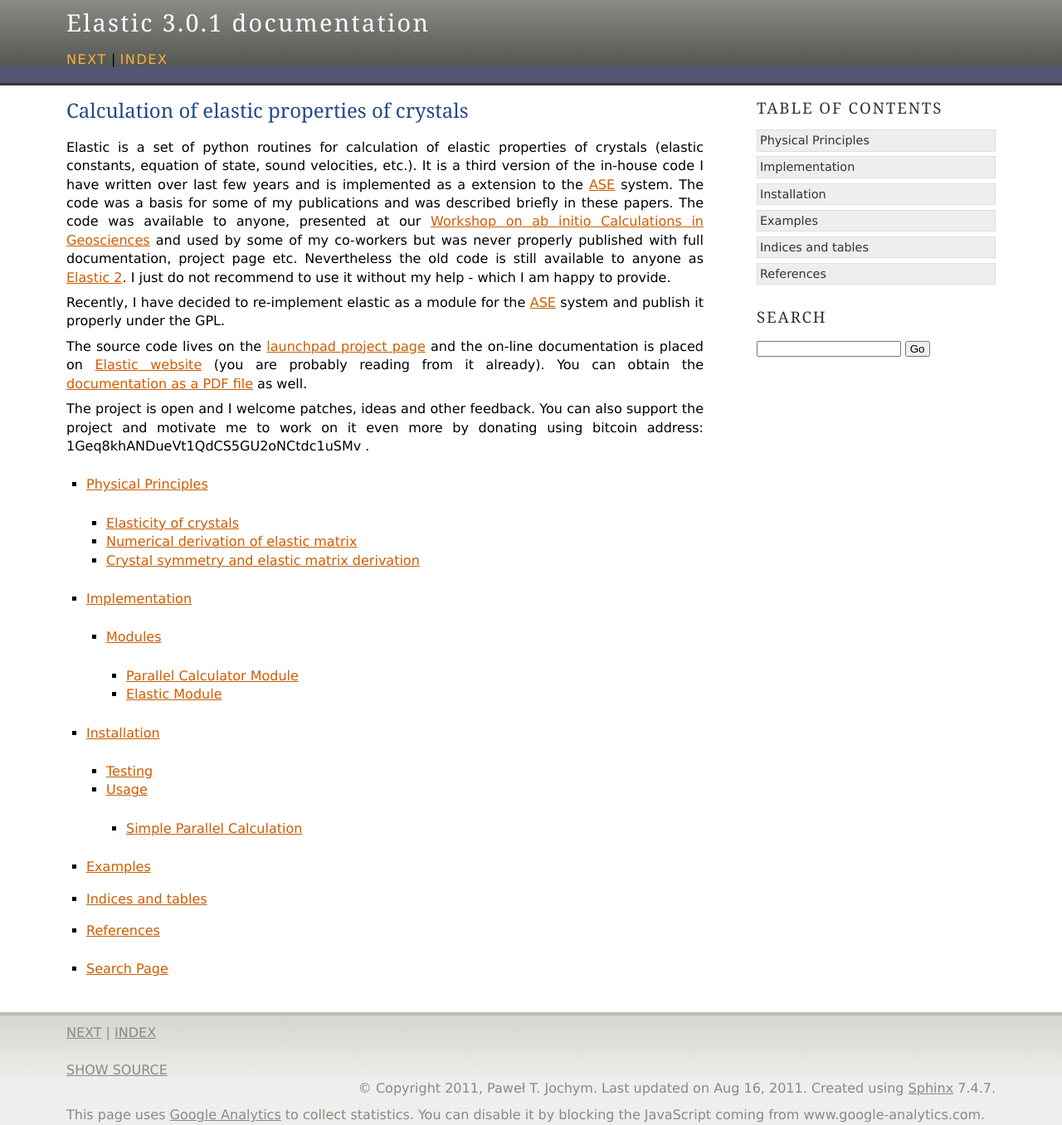
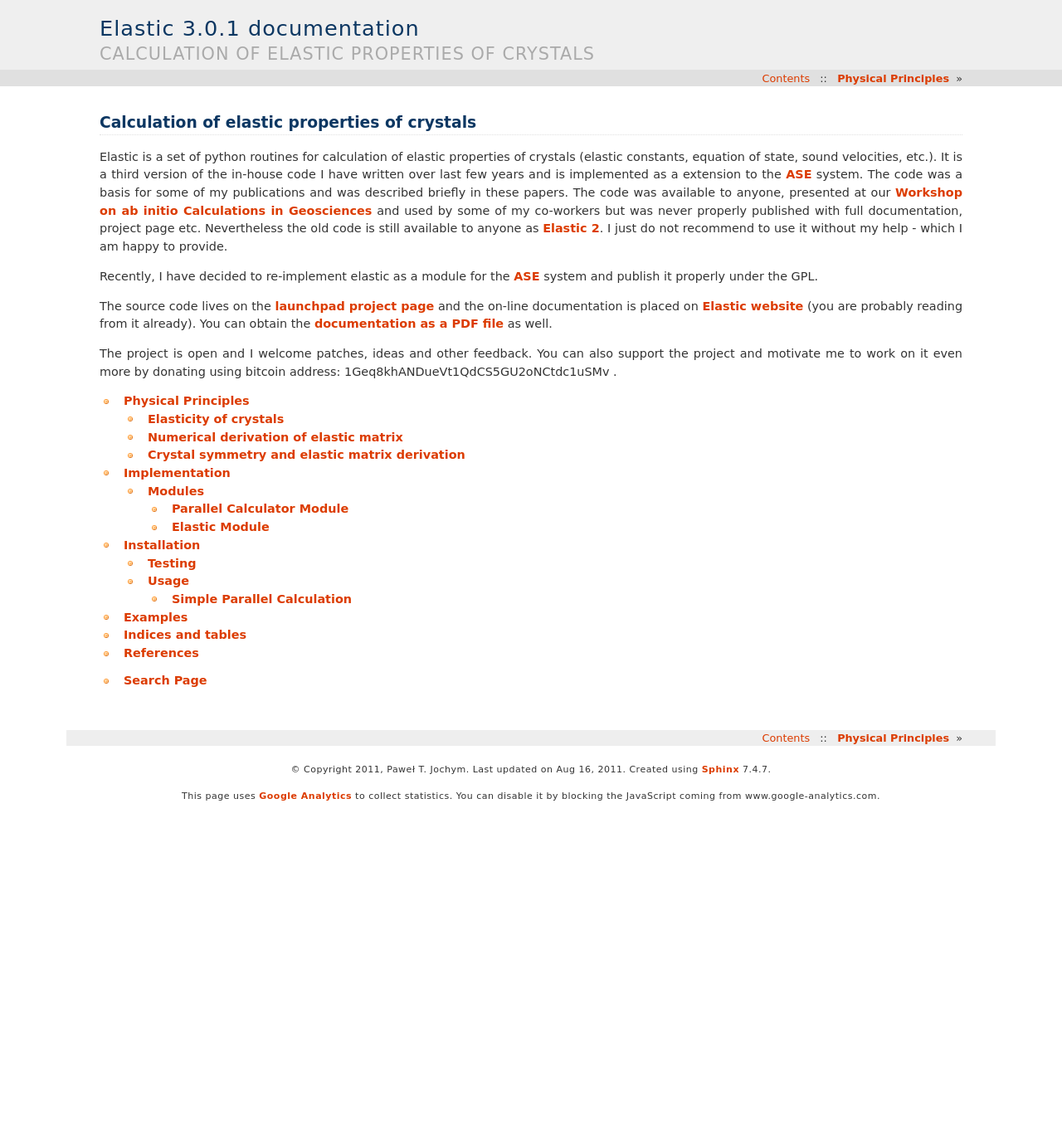
Before and after one commit to jochym/Elastic, a Sphinx documentation site: the page built from doc/source/index.rst, in a window 1280 px wide. Shown: the whole page at 83% size. Built offline with Sphinx 7.4.7, drawn with Linux system fonts in a browser that asks for light colours; comment, search, counter and statistics services are not loaded; after the commit the page ends 977 px from its top, so only the background shows below that.

Commit message:
Switch to haiku for now.

```diff
--- a/doc/source/conf.py
+++ b/doc/source/conf.py
@@ -91,7 +91,7 @@ pygments_style = 'sphinx'
 
 # The theme to use for HTML and HTML Help pages.  See the documentation for
 # a list of builtin themes.
-html_theme = 'agogo'
+html_theme = 'haiku'
 
 jsmath_path = 'jsmath/easy/load.js'
 
```
